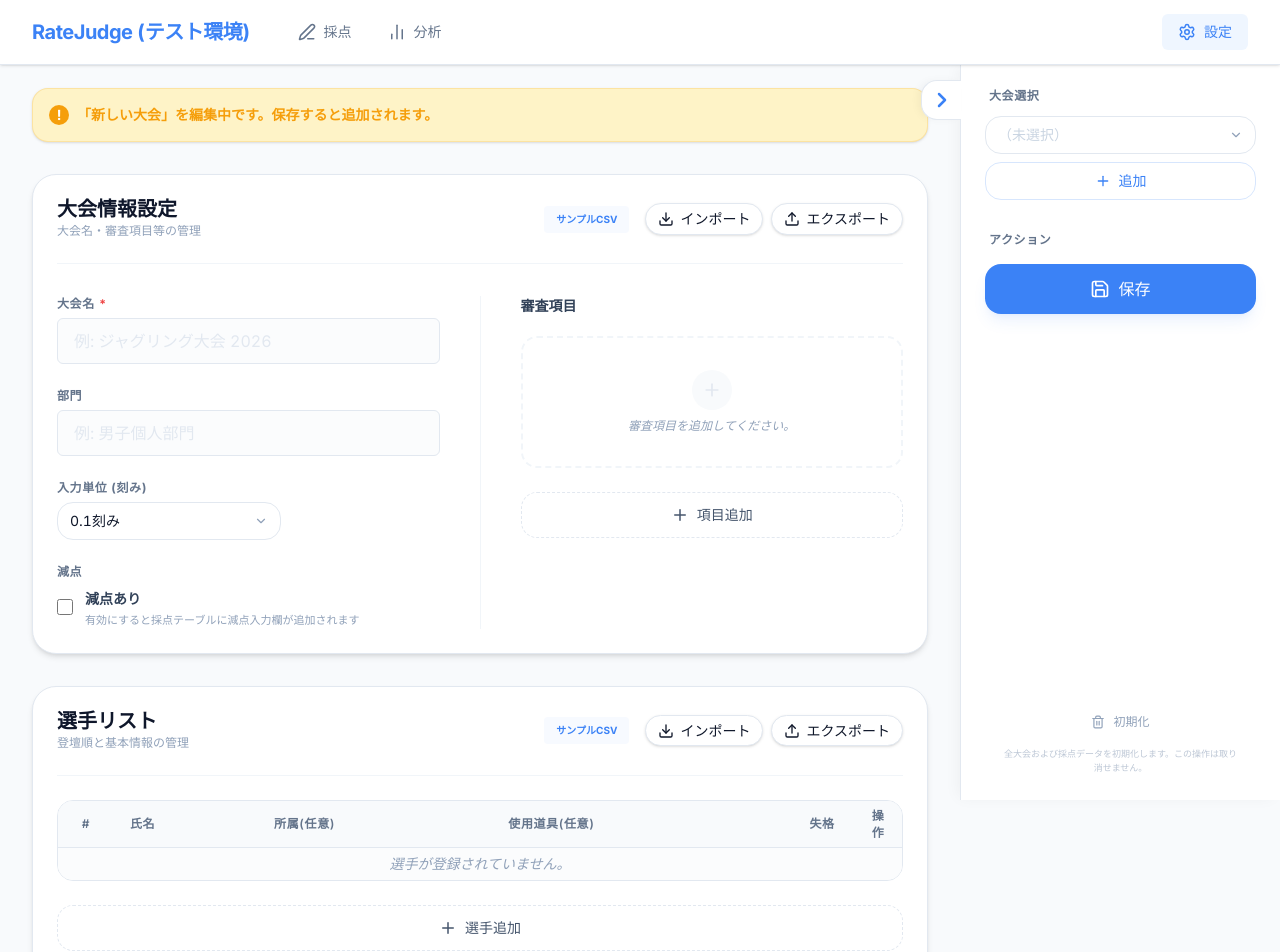
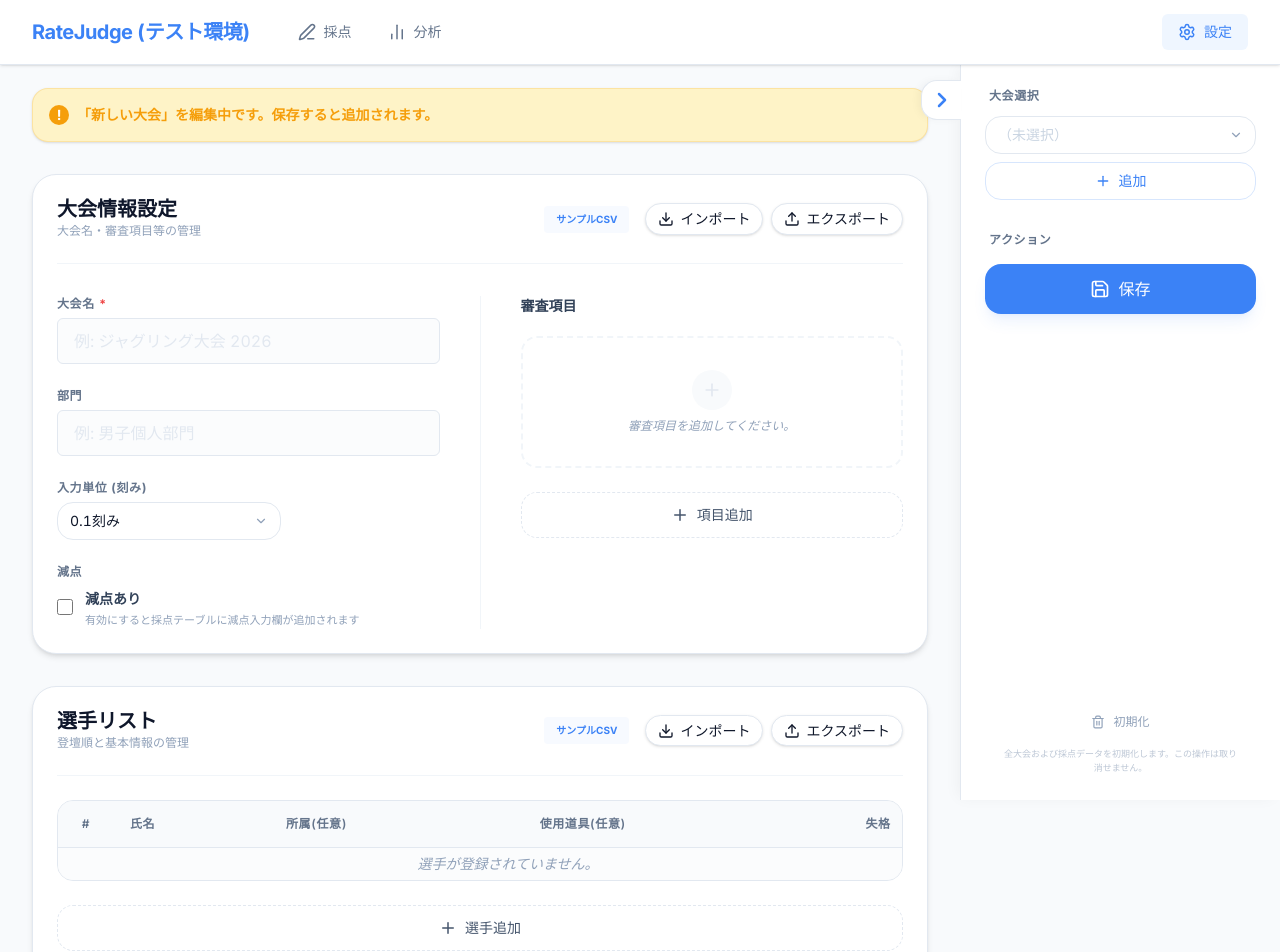
Before and after one commit to sugitoy/rate_judge, a React (Vite) app: page / in a window 1280 px wide. Shown: the top 952 px of the page. Built offline with nearby package versions, Linux system fonts and the light colour scheme.

Commit message:
レイアウト調整

```diff
--- a/src/components/features/configuration/PlayerList.tsx
+++ b/src/components/features/configuration/PlayerList.tsx
@@ -73,8 +73,8 @@ export const PlayerList: React.FC<PlayerListProps> = ({
         </div>
       </div>
 
-      <div className="border border-slate-200 rounded-xl overflow-hidden shadow-inner bg-slate-50/30">
-        <table className="w-full text-sm">
+      <div className="border border-slate-200 rounded-xl overflow-x-auto shadow-inner bg-slate-50/30">
+        <table className="w-full text-sm min-w-[900px]">
           <thead className="bg-slate-50 text-slate-500 font-bold border-b border-slate-200">
             <tr>
               <th className="py-2 w-14 text-center uppercase tracking-tighter text-[10px]">{MESSAGES.CONFIG_PLAYER_TH_NO}</th>
@@ -101,9 +101,8 @@ export const PlayerList: React.FC<PlayerListProps> = ({
                   <div className="flex flex-col gap-0.5">
                     <input
                       type="text"
-                      className={`form-input py-1 px-3 text-sm border-transparent group-hover/row:border-slate-200 focus:border-primary focus:bg-white bg-transparent w-full transition-all ${
-                        p.name.length > 100 || (p.name.trim() === '' && p.name !== '') ? 'border-danger text-danger bg-danger-bg/5' : ''
-                      }`}
+                      className={`form-input py-1 px-3 text-sm border-transparent group-hover/row:border-slate-200 focus:border-primary focus:bg-white bg-transparent w-full transition-all ${p.name.length > 100 || (p.name.trim() === '' && p.name !== '') ? 'border-danger text-danger bg-danger-bg/5' : ''
+                        }`}
                       value={p.name}
                       onChange={e => updatePlayer(p.id, 'name', e.target.value)}
                       onBlur={e => updatePlayer(p.id, 'name', e.target.value.trim())}
@@ -119,9 +118,8 @@ export const PlayerList: React.FC<PlayerListProps> = ({
                   <div className="flex flex-col gap-0.5">
                     <input
                       type="text"
-                      className={`form-input py-1 px-3 text-sm border-transparent group-hover/row:border-slate-200 focus:border-primary focus:bg-white bg-transparent w-full transition-all ${
-                        (p.affiliation || '').length > 100 ? 'border-danger text-danger bg-danger-bg/5' : ''
-                      }`}
+                      className={`form-input py-1 px-3 text-sm border-transparent group-hover/row:border-slate-200 focus:border-primary focus:bg-white bg-transparent w-full transition-all ${(p.affiliation || '').length > 100 ? 'border-danger text-danger bg-danger-bg/5' : ''
+                        }`}
                       value={p.affiliation || ''}
                       onChange={e => updatePlayer(p.id, 'affiliation', e.target.value)}
                       onBlur={e => updatePlayer(p.id, 'affiliation', (e.target.value || '').trim())}
@@ -137,9 +135,8 @@ export const PlayerList: React.FC<PlayerListProps> = ({
                   <div className="flex flex-col gap-0.5">
                     <input
                       type="text"
-                      className={`form-input py-1 px-3 text-sm border-transparent group-hover/row:border-slate-200 focus:border-primary focus:bg-white bg-transparent w-full transition-all ${
-                        (p.props || '').length > 100 ? 'border-danger text-danger bg-danger-bg/5' : ''
-                      }`}
+                      className={`form-input py-1 px-3 text-sm border-transparent group-hover/row:border-slate-200 focus:border-primary focus:bg-white bg-transparent w-full transition-all ${(p.props || '').length > 100 ? 'border-danger text-danger bg-danger-bg/5' : ''
+                        }`}
                       value={p.props || ''}
                       onChange={e => updatePlayer(p.id, 'props', e.target.value)}
                       onBlur={e => updatePlayer(p.id, 'props', (e.target.value || '').trim())}
--- a/src/components/features/scoring/DetailModal.tsx
+++ b/src/components/features/scoring/DetailModal.tsx
@@ -100,7 +100,7 @@ export const DetailModal: React.FC<DetailModalProps> = ({
 
           {/* Player Info (Dropdown) & Result */}
           <div className="flex-1 min-w-0 flex items-center justify-between gap-6">
-            <div className="min-w-0 flex-1">
+            <div className="min-w-0 flex-1 flex flex-col">
               <Select
                 value={player.id}
                 onChange={(val) => onSelectPlayer?.(val, valCmt)}
@@ -108,15 +108,9 @@ export const DetailModal: React.FC<DetailModalProps> = ({
                   value: p.id,
                   label: `No.${p.entryNumber} ${p.name}`
                 }))}
-                className="w-full max-w-md [&>button]:border-none [&>button]:hover:bg-slate-50 [&>button]:px-0 [&>button]:text-2xl [&>button]:font-bold [&>button]:shadow-none [&>button]:rounded-none"
+                className="w-full max-w-md [&>button]:border-slate-200 [&>button]:hover:border-primary/40 [&>button]:hover:bg-slate-50/80 [&>button]:px-4 [&>button]:py-2 [&>button]:text-2xl [&>button]:font-bold [&>button]:shadow-sm [&>button]:rounded-xl [&>button]:transition-all [&>button>svg]:w-5 [&>button>svg]:h-5 [&>button>svg]:text-primary [&>button>svg]:opacity-100"
               />
               <div className="flex items-center gap-4 text-xs font-bold mt-1">
-                {hasDeduction && deduction > 0 && (
-                  <div className="flex items-center gap-1.5 px-2 py-0.5 bg-danger-bg/20 text-danger rounded">
-                    <span className="text-[10px] text-danger/50 uppercase tracking-wider">{MESSAGES.ANALYSIS_DEDUCTION_LABEL}</span>
-                    <span className="tabular-nums">-{formatScore(deduction)}</span>
-                  </div>
-                )}
               </div>
             </div>
 
--- a/src/constants/messages.ts
+++ b/src/constants/messages.ts
@@ -139,8 +139,8 @@ export const MESSAGES = {
 
   // --- Sorting & Filtering ---
   PLAYER_SORT_TITLE: '並び順',
-  PLAYER_SORT_KEY_ENTRY: 'エントリーNo順',
-  PLAYER_SORT_KEY_TOTAL: '合計点順',
+  PLAYER_SORT_KEY_ENTRY: 'エントリーNo',
+  PLAYER_SORT_KEY_TOTAL: '合計点',
 
   PLAYER_FILTER_TITLE: '表示対象選手',
   PLAYER_FILTER_SYNC_NOTE: '※全タブで同期されます',
```
Also changed, not shown: 1 other file (tests, documents, lock files or other folders).
